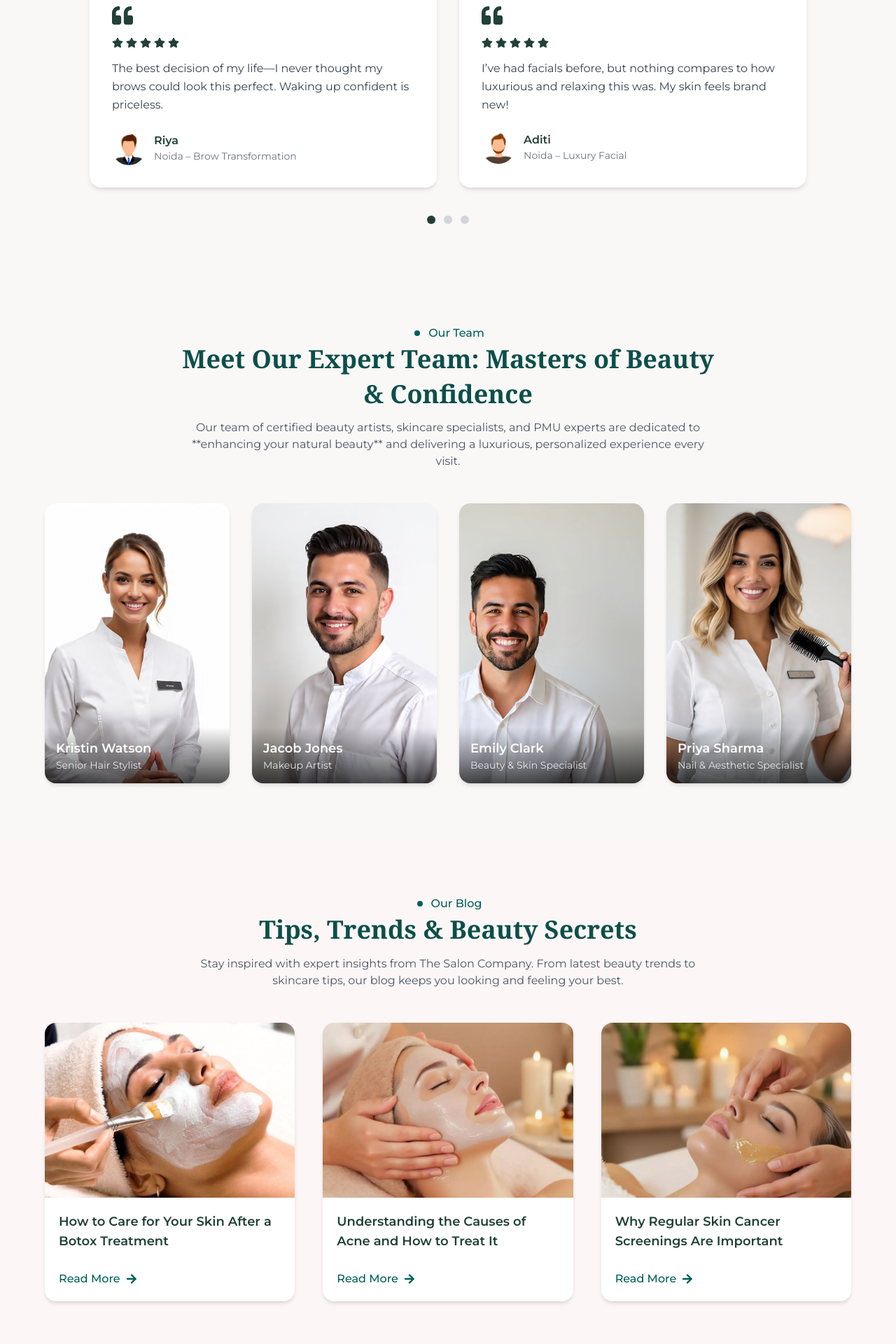
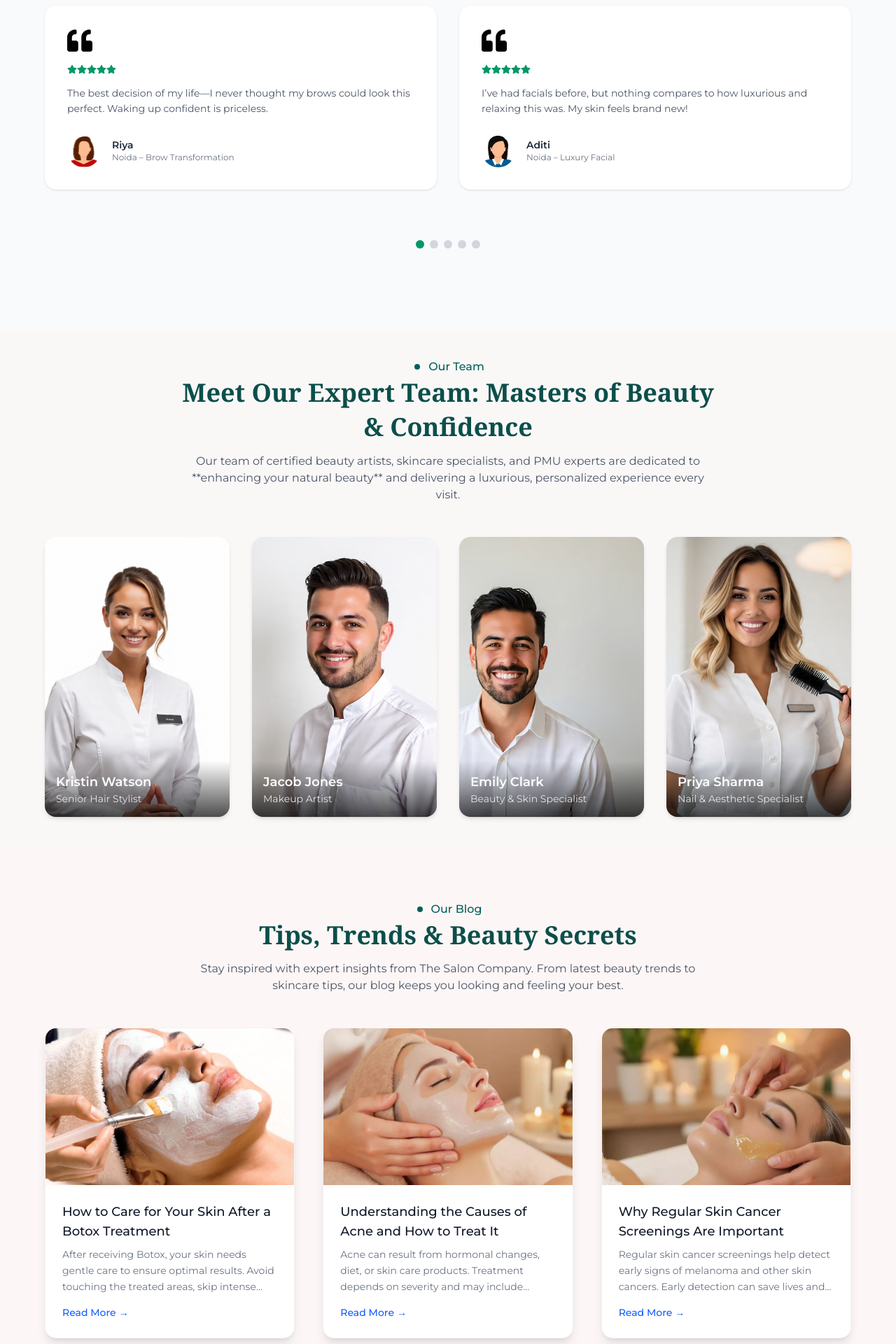
Before and after one commit to harshit0808sharma/TheSalonCompany, a Next.js app: page / in a window 1280 px wide. Shown: the part 8960-10880 px from the top of the page at 70% size. Built offline with nearby package versions, Linux system fonts and the light colour scheme.

Commit message:
some changes

```diff
--- a/app/components/home/LatestBlog.js
+++ b/app/components/home/LatestBlog.js
@@ -9,7 +9,7 @@ import Link from "next/link";
 import { GoDotFill } from "react-icons/go";
 import Heading from "../other/Heading";
 
-export default function BlogSection({limit = "all"}) {
+export default function BlogSection({ limit = "all" }) {
   const { blogsData } = useContext(SalonContext);
   const [loading, setLoading] = useState(true);
   const itemsToShow = limit === "all" ? blogsData : blogsData.slice(0, Number(limit));
@@ -33,7 +33,7 @@ export default function BlogSection({limit = "all"}) {
           <GoDotFill className="text-teal-800" />
           <span className="text-teal-800 font-medium">Our Blog</span>
         </div>
-        <Heading Text={"Tips, Trends & Beauty Secrets"}/>
+        <Heading Text={"Tips, Trends & Beauty Secrets"} />
         <p className="text-gray-600">
           Stay inspired with expert insights from The Salon Company. From latest beauty trends to skincare tips, our blog keeps you looking and feeling your best.
         </p>
@@ -57,41 +57,73 @@ export default function BlogSection({limit = "all"}) {
               </div>
             ))
           : itemsToShow.map((blog, index) => (
-              <motion.div
-                key={index}
+            // <motion.div
+            //   key={index}
+            //   initial={{ opacity: 0, y: 40 }}
+            //   whileInView={{ opacity: 1, y: 0 }}
+            //   transition={{ duration: 0.6, delay: index * 0.2 }}
+            //   viewport={{ once: true }}
+            //   className="flex flex-col bg-white rounded-2xl shadow-md overflow-hidden hover:shadow-lg transition-shadow"
+            // >
+            //   {/* Image */}
+            //   <div className="w-full overflow-hidden">
+            //     <Image
+            //       src={blog.image}
+            //       alt={blog.title}
+            //       width={400}
+            //       height={300}
+            //       className="w-full h-[250px] object-cover hover:scale-105 transition-transform duration-300"
+            //     />
+            //   </div>
+
+            //   {/* Content */}
+            //   <div className="flex flex-col flex-grow p-5">
+            //     <h3 className="text-lg font-semibold text-[#214037] mb-3 hover:text-[#2d6d5f] transition-colors cursor-pointer">
+            //       {blog.title}
+            //     </h3>
+            //     <p className="text-gray-600 text-sm mb-4">{blog.excerpt}</p>
+
+            //     {/* Read More */}
+            //     <Link
+            //       href={`/blogs/${blog.title.toLowerCase().replace(/\s+/g, "-")}`}
+            //       className="flex items-center text-teal-800 font-medium hover:text-teal-900 transition-colors"
+            //     >
+            //       Read More <FaArrowRight className="ml-2" />
+            //     </Link>
+            //   </div>
+            // </motion.div>
+            <motion.article
               initial={{ opacity: 0, y: 40 }}
               whileInView={{ opacity: 1, y: 0 }}
               transition={{ duration: 0.6, delay: index * 0.2 }}
               viewport={{ once: true }}
-                className="flex flex-col bg-white rounded-2xl shadow-md overflow-hidden hover:shadow-lg transition-shadow"
-              >
-                {/* Image */}
-                <div className="w-full overflow-hidden">
+              className="overflow-hidden rounded-2xl border border-gray-100 bg-white shadow-lg" key={index}>
               <Image
+                alt="random Image"
                 src={blog.image}
-                    alt={blog.title}
                 width={400}
-                    height={300}
-                    className="w-full h-[250px] object-cover hover:scale-105 transition-transform duration-300"
+                height={400}
+                className="h-56 w-full object-cover"
               />
-                </div>
 
-                {/* Content */}
-                <div className="flex flex-col flex-grow p-5">
-                  <h3 className="text-lg font-semibold text-[#214037] mb-3 hover:text-[#2d6d5f] transition-colors cursor-pointer">
+              <div className="p-4 sm:p-6">
+                <a href="#">
+                  <h3 className="text-lg font-medium text-gray-900">
                     {blog.title}
                   </h3>
-                  <p className="text-gray-600 text-sm mb-4">{blog.excerpt}</p>
+                </a>
 
-                  {/* Read More */}
-                  <Link
-                    href={`/blogs/${blog.title.toLowerCase().replace(/\s+/g, "-")}`}
-                    className="flex items-center text-teal-800 font-medium hover:text-teal-900 transition-colors"
-                  >
-                    Read More <FaArrowRight className="ml-2" />
+                <p className="mt-2 line-clamp-3 text-sm/relaxed text-gray-500">
+                  {blog.content}
+                </p>
+                <Link href={`/blogs/${blog.title.toLowerCase().replace(/\s+/g, "-")}`} className="group mt-4 inline-flex items-center gap-1 text-sm font-medium text-blue-600">
+                  Read More
+                  <span aria-hidden="true" className="block transition-all group-hover:ms-0.5 rtl:rotate-180">
+                    &rarr;
+                  </span>
                 </Link>
               </div>
-              </motion.div>
+            </motion.article>
           ))}
       </div>
     </section>
--- a/app/components/home/OurProcesses.js
+++ b/app/components/home/OurProcesses.js
@@ -9,6 +9,7 @@ import { GoDotFill } from "react-icons/go";
 import { useContext } from "react";
 import { SalonContext } from "@/app/context/SalonContext";
 import { toast } from "react-toastify";
+import Link from "next/link";
 
 export default function ProcessSection() {
   const { proocessSteps } = useContext(SalonContext);
@@ -122,9 +123,9 @@ export default function ProcessSection() {
           className="text-gray-600 text-sm mt-6"
         >
           Your skin’s transformation starts here —{" "}
-          <a href="#" className="text-[#214037] font-semibold underline">
+          <Link href="/book-appointment" className="text-[#214037] font-semibold underline">
             Book Today!
-          </a>
+          </Link>
         </motion.p>
       </motion.div>
     </section>
--- a/app/components/home/OurTeam.js
+++ b/app/components/home/OurTeam.js
@@ -13,7 +13,7 @@ export default function Team() {
   const { teamMembersData } = useContext(SalonContext);
 
   return (
-    <section className="bg-[#faf7f7] py-20 px-6 md:px-12">
+    <section className="bg-[#faf7f7] py-10 px-6 md:px-12">
       {/* Heading */}
       <div className="text-center max-w-3xl mx-auto mb-12">
         <div className="flex justify-center items-center gap-2">
--- a/app/components/home/Testimonials.js
+++ b/app/components/home/Testimonials.js
@@ -1,109 +1,168 @@
-'use client';
+'use client'
+import React, { useContext, useState } from 'react';
+import { motion, AnimatePresence } from 'framer-motion';
+import { FaStar } from 'react-icons/fa';
+import { SalonContext } from '@/app/context/SalonContext';
+import { FaQuoteLeft } from "react-icons/fa";
+import { GoDotFill } from 'react-icons/go';
 
-import { useContext, useState } from "react";
-import { FaQuoteLeft, FaStar } from "react-icons/fa";
-import Image from "next/image";
-import { motion } from "framer-motion";
-import { GoDotFill } from "react-icons/go";
-import { SalonContext } from "@/app/context/SalonContext";
+const Testimonials = () => {
+  const [currentIndex, setCurrentIndex] = useState(0);
+  const { testimonials } = useContext(SalonContext);
 
-export default function Testimonials() {
-  const { testimonials } = useContext(SalonContext)
-  const [activeIndex, setActiveIndex] = useState(0);
-  const itemsPerPage = 2;
-  const totalPages = Math.ceil(testimonials.length / itemsPerPage);
+  const nextSlide = () => {
+    setCurrentIndex((prev) => (prev + 1) % testimonials.length);
+  };
 
-  const handleDotClick = (i) => {
-    setActiveIndex(i);
+  const prevSlide = () => {
+    setCurrentIndex((prev) => (prev - 1 + testimonials.length) % testimonials.length);
+  };
+
+  const goToSlide = (index) => {
+    setCurrentIndex(index);
+  };
+
+  const handleDragEnd = (event, info) => {
+    const threshold = 50;
+    if (info.offset.x > threshold) {
+      prevSlide();
+    } else if (info.offset.x < -threshold) {
+      nextSlide();
+    }
+  };
+
+  const renderStars = () => {
+    return Array.from({ length: 5 }, (_, i) => (
+      <FaStar key={i} className="text-emerald-600 text-sm" />
+    ));
   };
 
   return (
-    <section className="bg-[#faf7f7] py-16 px-4 sm:px-6 md:px-12 overflow-hidden">
-      {/* Heading */}
+    <div className="min-h-screen bg-gray-50 py-10 px-4">
+      <div className="max-w-6xl mx-auto">
+        <div className="relative flex flex-col gap-10">
           <motion.div
-        initial={{ opacity: 0, y: 30 }}
+            className="text-center max-w-3xl flex flex-col gap-5 mx-auto mb-10 text-black"
+            initial={{ opacity: 0, y: 20 }}
             whileInView={{ opacity: 1, y: 0 }}
             transition={{ duration: 0.6 }}
             viewport={{ once: true }}
-        className="text-center max-w-3xl mx-auto mb-12"
           >
             <div className="flex justify-center items-center gap-2">
               <GoDotFill className="text-teal-800" />
               <span className="text-teal-800 font-medium">Testimonials</span>
             </div>
-        <h2 className="text-3xl md:text-4xl font-bold text-[#214037] leading-snug mb-3">
+            <h2 className="text-3xl md:text-4xl font-bold mb-4">
               Real experiences. Real transformations. Real confidence.
             </h2>
-        <p className="text-gray-600 text-base md:text-lg">
+            <p className="text-black text-base md:text-lg">
               Hear from our satisfied clients about their transformations with The Salon Company. Their stories reflect confidence, luxury, and exceptional results.
             </p>
           </motion.div>
 
-      {/* Sliding Container */}
-      <div className="relative max-w-5xl mx-auto">
+          <div className="grid md:grid-cols-2 gap-8">
+            {/* Left Testimonial */}
             <motion.div
-          key={activeIndex}
-          initial={{ x: 200, opacity: 0 }}
-          animate={{ x: 0, opacity: 1 }}
-          exit={{ x: -200, opacity: 0 }}
-          transition={{ duration: 0.6 }}
-          className="grid grid-cols-1 md:grid-cols-2 gap-8"
+              className="bg-white rounded-2xl p-8 shadow-sm relative overflow-hidden cursor-grab active:cursor-grabbing"
+              drag="x"
+              dragConstraints={{ left: 0, right: 0 }}
+              onDragEnd={handleDragEnd}
+              whileDrag={{ scale: 1.02 }}
             >
-          {testimonials
-            .slice(activeIndex * itemsPerPage, activeIndex * itemsPerPage + itemsPerPage)
-            .map((t, index) => (
-              <div
-                key={index}
-                className="bg-white rounded-2xl shadow-md p-8"
+              <FaQuoteLeft className='text-4xl font-bold' />
+              <div className="flex mb-4 mt-4">
+                {renderStars()}
+              </div>
+              <AnimatePresence mode="wait">
+                <motion.div
+                  key={currentIndex}
+                  initial={{ opacity: 0, x: 20 }}
+                  animate={{ opacity: 1, x: 0 }}
+                  exit={{ opacity: 0, x: -20 }}
+                  transition={{ duration: 0.3 }}
                 >
-                <FaQuoteLeft className="text-3xl text-[#214037] mb-4" />
+                  <p className="text-gray-600 leading-relaxed mb-6 text-sm">
+                    {testimonials[currentIndex].text}
+                  </p>
+                  <div className="flex items-center">
+                    <img
+                      src={testimonials[currentIndex].avatar}
+                      alt={testimonials[currentIndex].name}
+                      className="w-12 h-12 rounded-full mr-4 object-cover"
+                    />
+                    <div>
+                      <h4 className="font-semibold text-gray-800 text-sm">
+                        {testimonials[currentIndex].name}
+                      </h4>
+                      <p className="text-gray-500 text-xs">
+                        {testimonials[currentIndex].role}
+                      </p>
+                    </div>
+                  </div>
+                </motion.div>
+              </AnimatePresence>
+            </motion.div>
 
-                {/* Stars */}
-                <div className="flex text-[#214037] mb-4">
-                  {[...Array(5)].map((_, i) => (
-                    <FaStar key={i} className="mr-1" />
-                  ))}
+            {/* Right Testimonial */}
+            <motion.div
+              className="bg-white rounded-2xl p-8 shadow-sm relative overflow-hidden cursor-grab active:cursor-grabbing"
+              drag="x"
+              dragConstraints={{ left: 0, right: 0 }}
+              onDragEnd={handleDragEnd}
+              whileDrag={{ scale: 1.02 }}
+            >
+              <FaQuoteLeft className='text-4xl font-bold' />
+              <div className="flex mb-4 mt-4">
+                {renderStars()}
+              </div>
+              <AnimatePresence mode="wait">
+                <motion.div
+                  key={(currentIndex + 1) % testimonials.length}
+                  initial={{ opacity: 0, x: 20 }}
+                  animate={{ opacity: 1, x: 0 }}
+                  exit={{ opacity: 0, x: -20 }}
+                  transition={{ duration: 0.3 }}
+                >
+                  <p className="text-gray-600 leading-relaxed mb-6 text-sm">
+                    {testimonials[(currentIndex + 1) % testimonials.length].text}
+                  </p>
+                  <div className="flex items-center">
+                    <img
+                      src={testimonials[(currentIndex + 1) % testimonials.length].avatar}
+                      alt={testimonials[(currentIndex + 1) % testimonials.length].name}
+                      className="w-12 h-12 rounded-full mr-4 object-cover"
+                    />
+                    <div>
+                      <h4 className="font-semibold text-gray-800 text-sm">
+                        {testimonials[(currentIndex + 1) % testimonials.length].name}
+                      </h4>
+                      <p className="text-gray-500 text-xs">
+                        {testimonials[(currentIndex + 1) % testimonials.length].role}
+                      </p>
+                    </div>
+                  </div>
+                </motion.div>
+              </AnimatePresence>
+            </motion.div>
           </div>
 
-                {/* Testimonial Text */}
-                <p className="text-gray-700 mb-6 leading-relaxed">{t.text}</p>
-
-                {/* Client Info */}
-                <div className="flex items-center gap-3">
-                  <Image
-                    src={t.avatar}
-                    alt={t.name}
-                    width={48}
-                    height={48}
-                    className="rounded-full object-cover"
+          {/* Navigation Dots */}
+          <div className="flex justify-center mt-8 space-x-2">
+            {testimonials.map((_, index) => (
+              <button
+                key={index}
+                onClick={() => goToSlide(index)}
+                className={`w-3 h-3 rounded-full transition-all duration-300 ${index === currentIndex
+                  ? 'bg-emerald-600'
+                  : 'bg-gray-300 hover:bg-gray-400'
+                  }`}
               />
-                  <div>
-                    <p className="font-semibold text-[#214037]">{t.name}</p>
-                    <p className="text-sm text-gray-500">{t.role}</p>
+            ))}
           </div>
         </div>
       </div>
-            ))}
-        </motion.div>
     </div>
+  );
+};
 
-      {/* Dots Indicator */}
-      <motion.div
-        initial={{ opacity: 0 }}
-        whileInView={{ opacity: 1 }}
-        transition={{ duration: 0.6, delay: 0.5 }}
-        viewport={{ once: true }}
-        className="flex justify-center mt-10 gap-3"
-      >
-        {Array.from({ length: totalPages }).map((_, i) => (
-          <button
-            key={i}
-            onClick={() => handleDotClick(i)}
-            className={`w-3 h-3 rounded-full transition-colors ${i === activeIndex ? "bg-[#214037]" : "bg-gray-300"
-              }`}
-          />
-        ))}
-      </motion.div>
-    </section>
-  );
-}
+export default Testimonials;
--- a/data/data.js
+++ b/data/data.js
@@ -402,25 +402,25 @@ export const testimonials = [
     name: "Riya",
     role: "Noida – Brow Transformation",
     text: "The best decision of my life—I never thought my brows could look this perfect. Waking up confident is priceless.",
-    avatar: "/assets/images/person1.png",
+    avatar: "/assets/images/person5.png",
   },
   {
     name: "Aditi",
     role: "Noida – Luxury Facial",
     text: "I’ve had facials before, but nothing compares to how luxurious and relaxing this was. My skin feels brand new!",
-    avatar: "/assets/images/person2.png",
+    avatar: "/assets/images/person6.jpg",
   },
   {
     name: "Shruti",
     role: "Noida – Lash Extensions",
     text: "The lashes gave me such a confidence boost. Everyone kept asking if I had mascara on—it felt amazing!",
-    avatar: "/assets/images/person3.png",
+    avatar: "/assets/images/person6.jpg",
   },
   {
     name: "Priya",
     role: "Noida – Hair & Makeup",
     text: "From consultation to the final look, the team made me feel special. My bridal makeup was flawless and lasted all day!",
-    avatar: "/assets/images/person4.png",
+    avatar: "/assets/images/person5.png",
   },
   {
     name: "Sneha",
```
Lines whose indentation alone changed are shown as unchanged.
